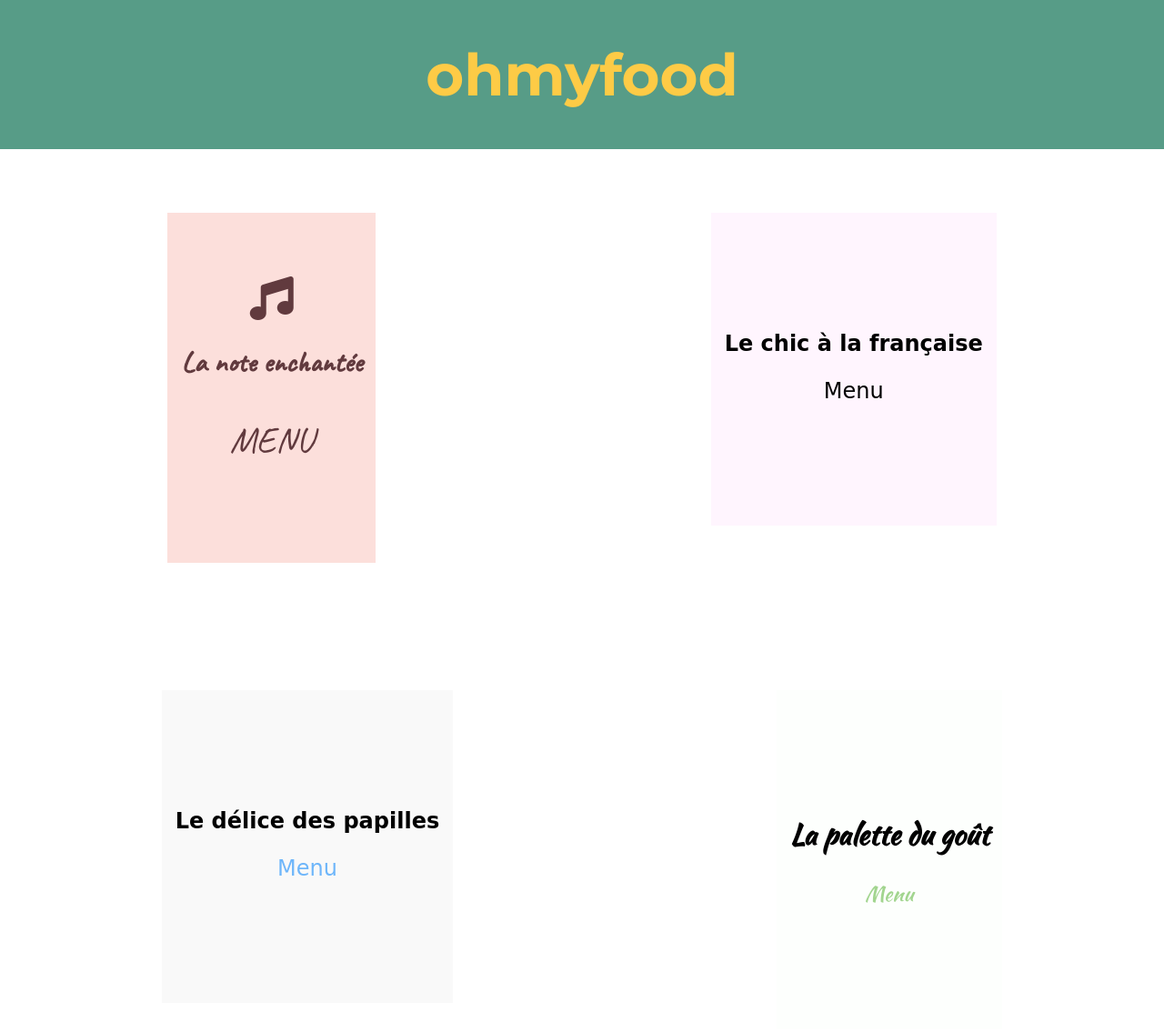
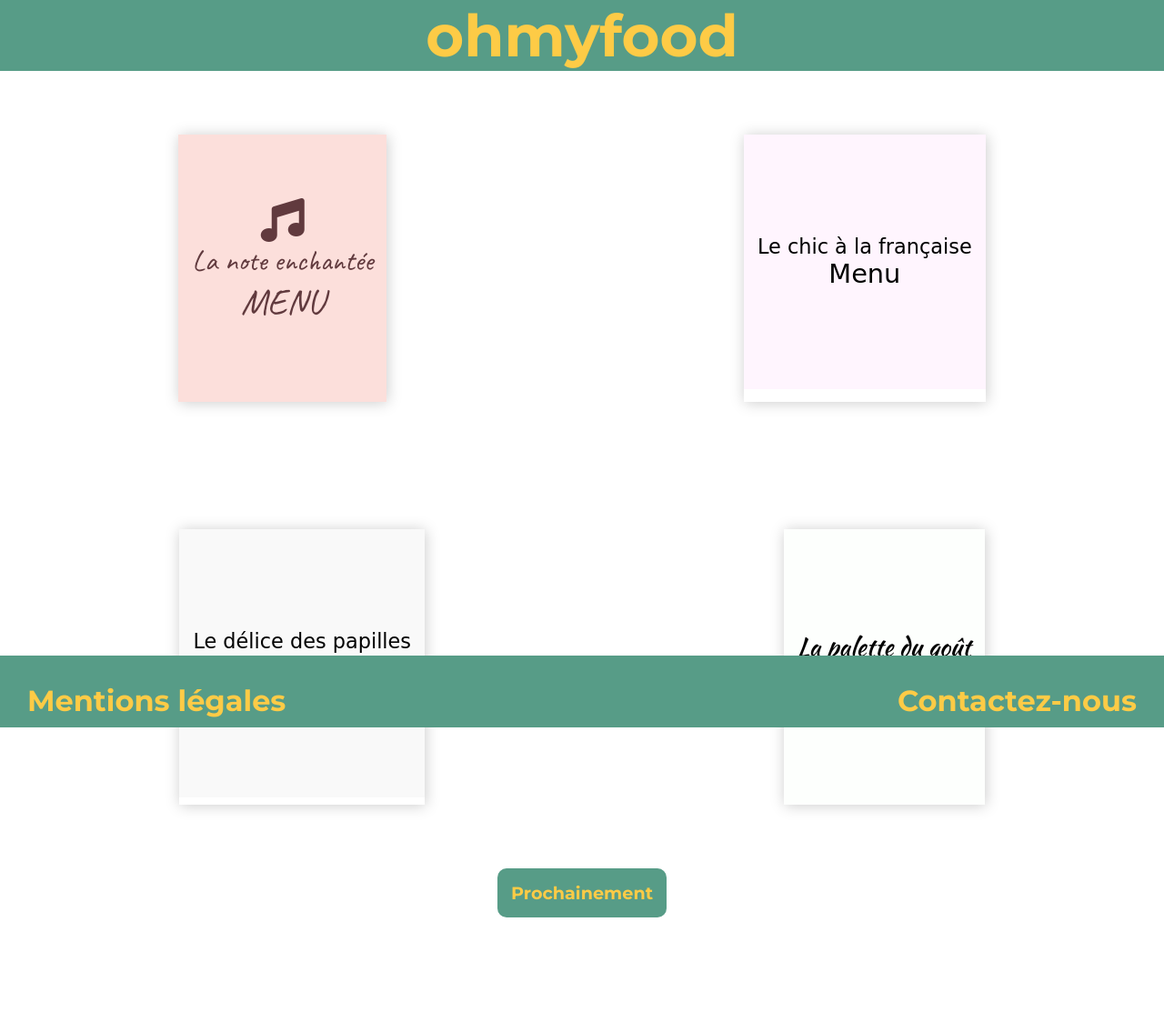
Before and after one commit to Laura33150/Projet-3, a plain HTML site: page index.html in a window 1280 px wide. Shown: the top 1135 px of the page at 91% size. After the commit the page ends 1109 px from the top, so only its background shows below. Drawn offline with Linux system fonts and the light colour scheme; a web font is replaced by a local one.

Commit message:
Reorganisation BEM dans scss + box shadow menus

```diff
--- a/index.html
+++ b/index.html
@@ -1,5 +1,6 @@
 <!DOCTYPE html>
 <html lang="fr">
+
 <head>
     <meta charset="utf-8" />
     <link rel="stylesheet" type="text/css" href="projet3.css" />
@@ -7,20 +8,26 @@
     <script src="https://kit.fontawesome.com/0a6eb05b8b.js" crossorigin="anonymous"></script>
     <!--Fonts-->
     <link href="https://fonts.googleapis.com/css2?family=Caveat&display=swap" rel="stylesheet">
-        <link href="https://fonts.googleapis.com/css2?family=Caveat&family=Montserrat:wght@700&display=swap" rel="stylesheet">
-        <link href="https://fonts.googleapis.com/css2?family=Caveat&family=Croissant+One&family=Montserrat:wght@700&display=swap" rel="stylesheet">
-        <link href="https://fonts.googleapis.com/css2?family=Caveat&family=Croissant+One&family=Dancing+Script:wght@600&family=Montserrat:wght@700&display=swap" rel="stylesheet">
-        <link href="https://fonts.googleapis.com/css2?family=Caveat&family=Croissant+One&family=Dancing+Script:wght@600&family=Kaushan+Script&family=Montserrat:wght@700&display=swap" rel="stylesheet">
+    <link
+        href="https://fonts.googleapis.com/css2?family=Caveat&family=Croissant+One&family=Montserrat:wght@700&display=swap"
+        rel="stylesheet">
+    <link
+        href="https://fonts.googleapis.com/css2?family=Caveat&family=Croissant+One&family=Dancing+Script:wght@600&family=Montserrat:wght@700&display=swap"
+        rel="stylesheet">
+    <link
+        href="https://fonts.googleapis.com/css2?family=Caveat&family=Croissant+One&family=Dancing+Script:wght@600&family=Kaushan+Script&family=Montserrat:wght@700&display=swap"
+        rel="stylesheet">
     <!--Responsive-->
     <meta name="viewport" content="width=device-width, user-scalable=yes">
     <title>Ohmyfood</title>
 </head>
+
 <body>
     <div id="bloc_page">
         <!--En-tête-->
         <header>
             <a href="index.html">
-                    <h1>ohmyfood</h1>
+                <div class="header__heading">ohmyfood</div>
             </a>
         </header>
         <!--Blocs Menus-->
@@ -29,37 +36,37 @@
                 <!--ajouter le lien vers le html-->
                 <article class="la_note_enchantee">
                     <div class="note"><i class="fas fa-music fa-3x"></i></div>
-                        <h2>La note enchantée</h2>
-                        <p>MENU</p>
+                    <div class="la_note_enchantee_title">La note enchantée</div>
+                    <div class="la_note_enchantee_menu">Menu</div>
                 </article>
             </div>
             <div class="menu">
                 <!--ajouter le lien vers le html-->
                 <article class="le_chic_a_la_francaise">
-                        <h2>Le chic à la française</h2>
-                        <p>Menu</p>
+                    <div class="le_chic_a_la_francaise_title">Le chic à la française</div>
+                    <div class="le_chic_a_la_francaise_menu">Menu</div>
                 </article>
-                </section>
+            </div>
         </section>
         <section class="menus_ligne_2">
             <div class="menu">
                 <!--ajouter le lien vers le html-->
                 <article class="le_delice_des_papilles">
-                        <h2>Le délice des papilles</h2>
-                        <p>Menu</p>
+                    <div class="le_delice_des_papilles_title">Le délice des papilles</div>
+                    <div class="le_delice_des_papilles_menu">Menu</div>
                 </article>
             </div>
             <div class="menu">
                 <!--ajouter le lien vers le html-->
                 <article class="la_palette_du_gout">
-                        <h2>La palette du goût</h2>
-                        <p>Menu</p>
+                    <div class="la_palette_du_gout_title">La palette du goût</div>
+                    <div class="la_palette_du_gout_menu">Menu</div>
                 </article>
             </div>
         </section>
         <!--Bloc prochainement-->
         <div class="prochainement">
-                <h3>Prochainement</h3>
+            <div class="prochainement_title">Prochainement</div>
         </div>
         <!--Pied de page-->
         <footer>
@@ -70,4 +77,5 @@
         </footer>
     </div>
 </body>
+
 </html>
--- a/main.scss
+++ b/main.scss
@@ -1,31 +1,35 @@
+@import url('https://fonts.googleapis.com/css2?family=Montserrat:wght@700&display=swap');
+
+$font-default: 'Montserrat',
+sans-serif;
+
+
 /*Reset*/
-body{
+body {
     margin: 0;
-    font-family: 'Montserrat', sans-serif;
+    font-family: $font-default;
 }
 
 a {
     text-decoration: none;
 }
+
+
 /*Boc page*/
-#bloc_page
-{
+#bloc_page {
     display: flex;
     flex-direction: column;
 }
+
 /*En-tête*/
-header
-{
+header {
     background-color: #579c87;
     display: flex;
     justify-content: center;
-    a
-    {
+
+    & a {
         color: #fdcb46;
-    }
-    h1
-    {
-        font-size: 4em;
+        font-size: 4rem;
     }
 }
 
@@ -38,77 +42,86 @@ header
     margin-bottom: 40px;
 }
 
-.menu
-{
-  margin-top: 30px;
-  margin-bottom: 30px;
+.menu {
+    margin-top: 30px;
+    margin-bottom: 30px;
+    box-shadow: 1px 1px 15px #CCCCCC;
 }
 
-.la_note_enchantee
-{
+.la_note_enchantee {
     font-family: 'Caveat', cursive;
     background-color: #FCDFDB;
-    padding: 70px 15px 70px 15px;
+    padding: 70px 15px 85px 15px;
     text-align: center;
     color: #613a3e;
-    h2
-    {
-        font-size: 2em;
+
+    &_title {
+        font-size: 2rem;
     }
-    p
-    {
-        font-size: 2.5em;
+
+    &_menu {
+        font-size: 2.5rem;
+        text-transform: uppercase;
     }
 }
 
-.le_chic_a_la_francaise
-{
+.le_chic_a_la_francaise {
     font-family: 'Croissant One', cursive;
     padding: 110px 15px 110px 15px;
     background-color: #fff5fe;
     text-align: center;
-    p
-    {
-        font-size: 1.5em;
+
+    &_title {
+        font-size: 1.4rem;
+    }
+
+    &_menu {
+        font-size: 1.8rem;
     }
 }
 
-.le_delice_des_papilles
-{
+.le_delice_des_papilles {
     font-family: 'Croissant One', cursive;
-    padding: 110px 15px 110px 15px;
+    padding: 110px 15px 125px 15px;
     background-color: #f9f9f9;
     text-align: center;
-    p
-    {
-        font-size: 1.5em;
+
+    &_title {
+        font-size: 1.4rem;
+    }
+
+    &_menu {
+        font-size: 1.8rem;
         color: #6eb6fa;
     }
 }
 
-.la_palette_du_gout
-{
+.la_palette_du_gout {
     font-family: 'Kaushan Script', cursive;
     padding: 110px 15px 110px 15px;
     background-color: #fdfffd;
     text-align: center;
-    font-size: 1.3em;
-    p
-    {
-        font-size: 1.1em;
+    font-size: 1.3rem;
+
+    &_title {
+        font-size: 1.7rem;
+    }
+
+    &_menu {
+        font-size: 1.9rem;
         color: #a2d58f;
     }
 }
 
 /*Prochainement*/
-.prochainement
-{
+.prochainement {
     display: flex;
     justify-content: center;
     align-items: center;
-    font-size: 1.2em;
-    h3
-    {
+    font-size: 1.2rem;
+    margin-bottom: 100px;
+
+    &_title {
         padding: 15px 15px 15px 15px;
         background-color: #579c87;
         color: #fdcb46;
@@ -118,22 +131,22 @@ header
 }
 
 /*Pied de page*/
-footer
-{
+footer {
     display: flex;
     justify-content: space-between;
     background-color: #579c87;
     color: #fdcb46;
-    font-size: 2em;
+    font-size: 2rem;
     padding: 30px 30px 10px 0px;
+    position: fixed;
+    bottom: 0px;
+    width: 100%;
 }
 
-.mentionslegales
-{
+.mentionslegales {
     margin-left: 30px;
 }
 
-.contactez-nous
-{
+.contactez-nous {
     margin-right: 30px;
 }
```
Also changed, not shown: projet3.css. Lines whose indentation alone changed are shown as unchanged.
